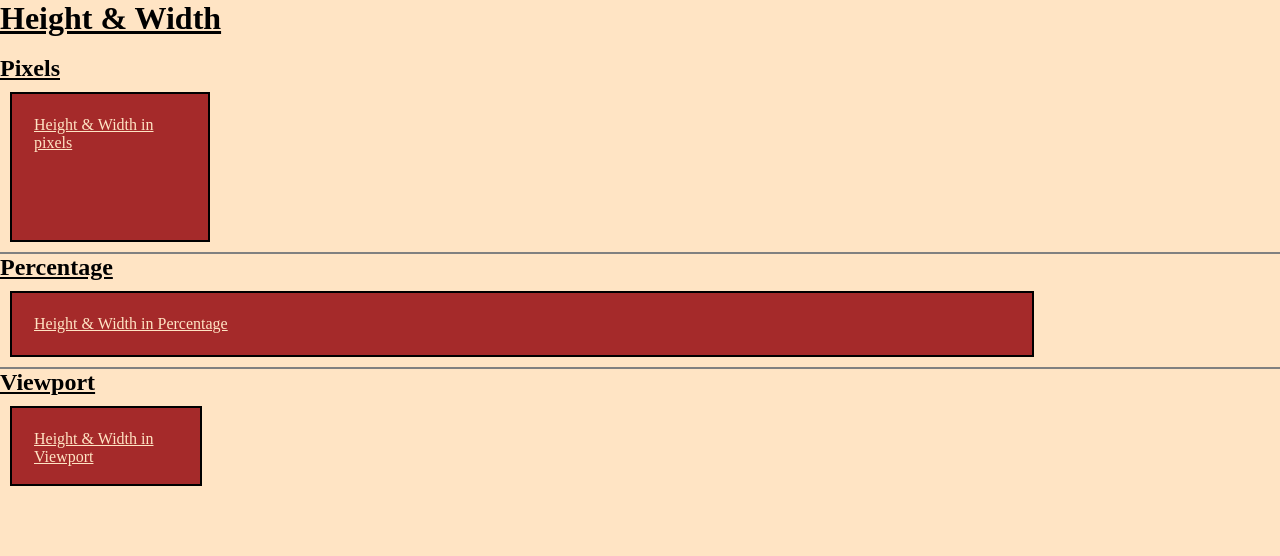
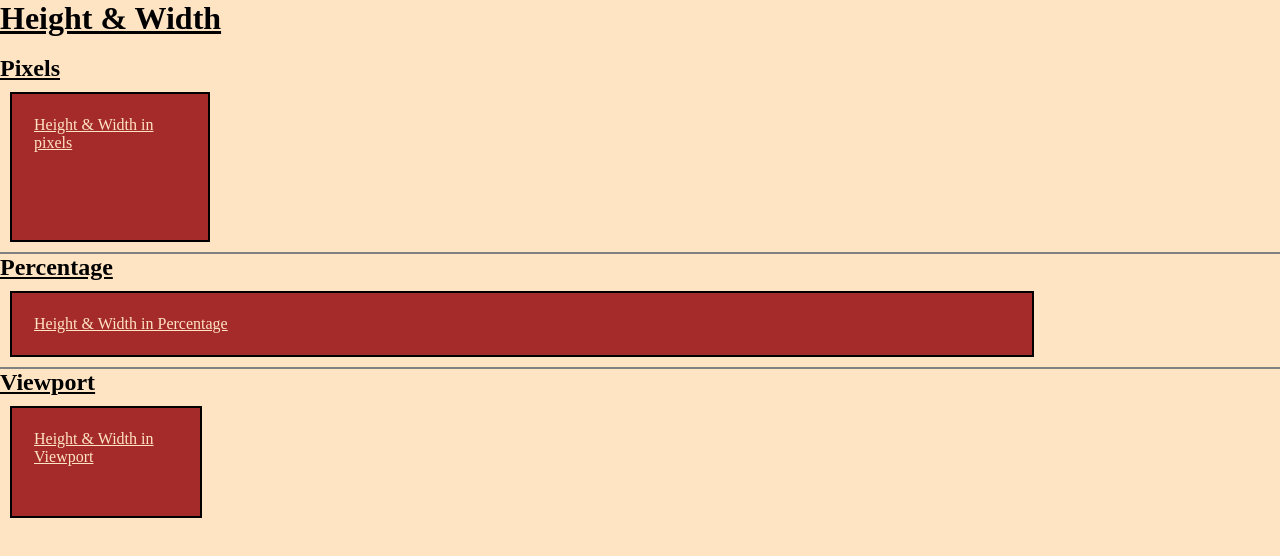
Before and after one commit to dipesh0999/height---width, a plain HTML site: page index.html in a window 1280 px wide. Drawn offline with Linux system fonts and the light colour scheme.

Commit message:
Update height-and-width.css

```diff
--- a/height-and-width.css
+++ b/height-and-width.css
@@ -27,7 +27,7 @@ body{
 .viewport{
     border: 2px solid black;
     width: 15vw;
-    height: 10vh;
+    height: 14vh;
     background-color: brown;
     color: bisque;
     margin:10px;
```
